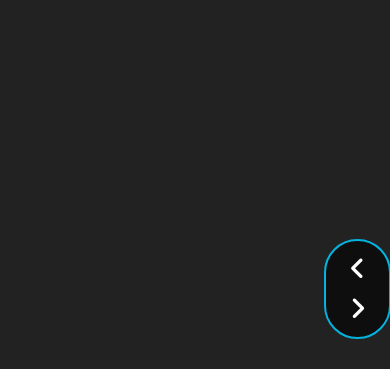
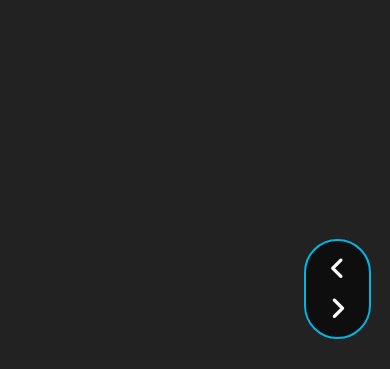
Before and after one commit to dinhviethuy/project-mini-4, a website: page index.html in a window 390 px wide. Shown: the part 475-844 px from the top of the page. Drawn offline with Linux system fonts and the light colour scheme.

Commit message:
Update style.css

```diff
--- a/assets/css/style.css
+++ b/assets/css/style.css
@@ -366,9 +366,11 @@
   }
   .col-xl-1 {
     position: absolute;
-    right: 0;
+    right: 20px;
     bottom: 30px;
     height: auto;
+    padding: 0;
+    width: auto;
   }
   .angle {
     right: 20px;
```
